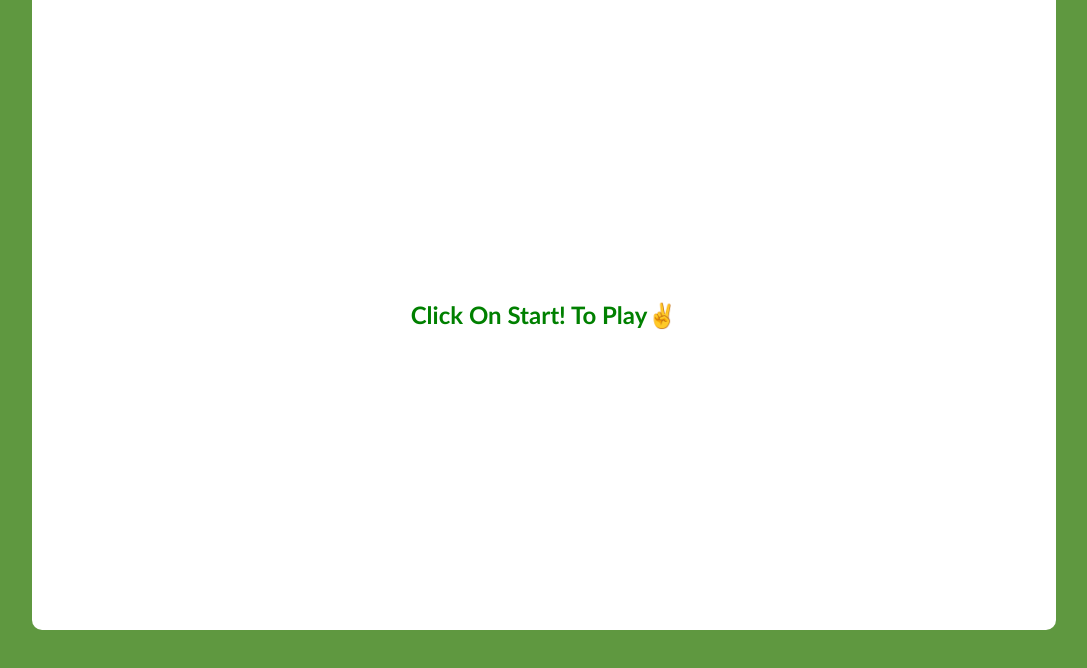
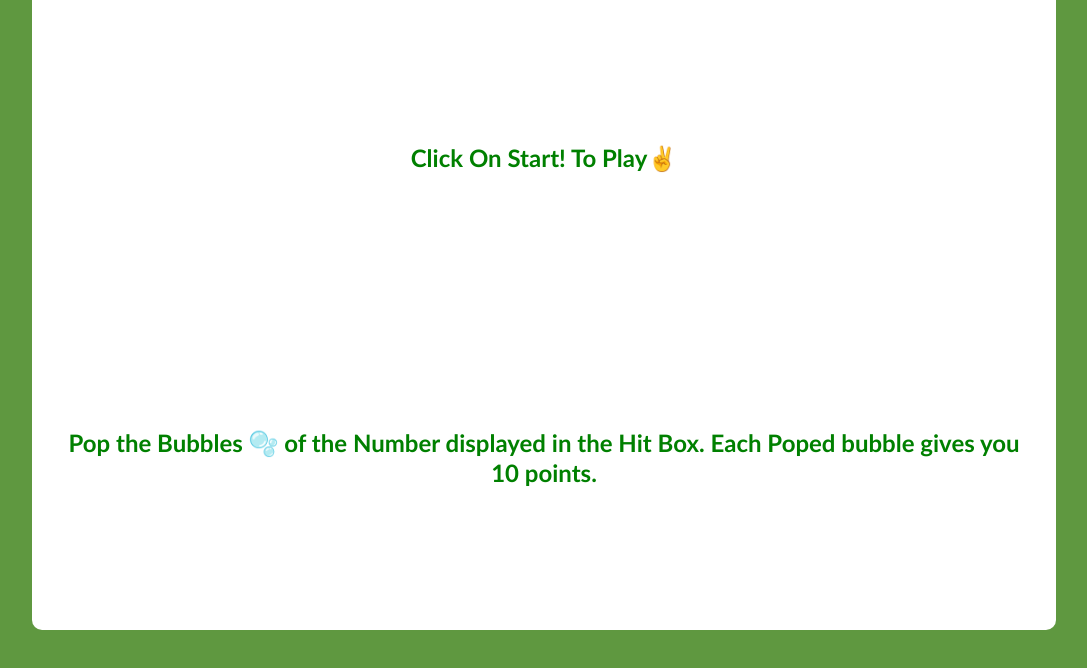
Before and after one commit to JITs10/BubbleGame, a plain HTML site: page index.html in a window 1280 px wide. Shown: the part 130-798 px from the top of the page, without its empty margins (96-1183 px from the left). Drawn offline with Linux system fonts and the light colour scheme.

Commit message:
Added Playing Instructions

```diff
--- a/index.html
+++ b/index.html
@@ -2,7 +2,11 @@
 <html>
 <head>
     <meta charset="UTF-8" />
-    <title>title</title>
+    <meta name="viewport" content="width=device-width, initial-scale=1.0" />
+    <meta name="description" content="Play the Bubble Game! Test your reflexes and score high." />
+    <!-- <meta name="author" content="Your Name" /> -->
+    <link rel="icon" type="image/png" href="BubbleLogo.png" />
+    <title>Bubble Game</title>
     <link rel="stylesheet" href="style.css" />
 </head>
 <body>
@@ -31,7 +35,9 @@
                 </div>
             </div>
             <div id ="pbottom">
-                <h2 class="message">Click On Start! To Play✌️</h2>
+                <h2 class="message">Click On Start! To Play✌️ </h2>
+                <p class="message">Pop the Bubbles 🫧 of the Number displayed in the Hit Box. Each Poped bubble gives you 10 points.</p>
+
             </div>
             </div>
         </div>
--- a/style.css
+++ b/style.css
@@ -117,6 +117,7 @@ html,body{
      align-items: center;
       justify-content: center;
     flex-wrap: wrap;
+    text-align: center;
 
 }
 
@@ -158,8 +159,8 @@ html,body{
   display: flex;
   justify-content: center;
     align-items: center;
-    width: 100%;
-  height: 100%;
+   width: 100%;
+
 
 }
 
```
